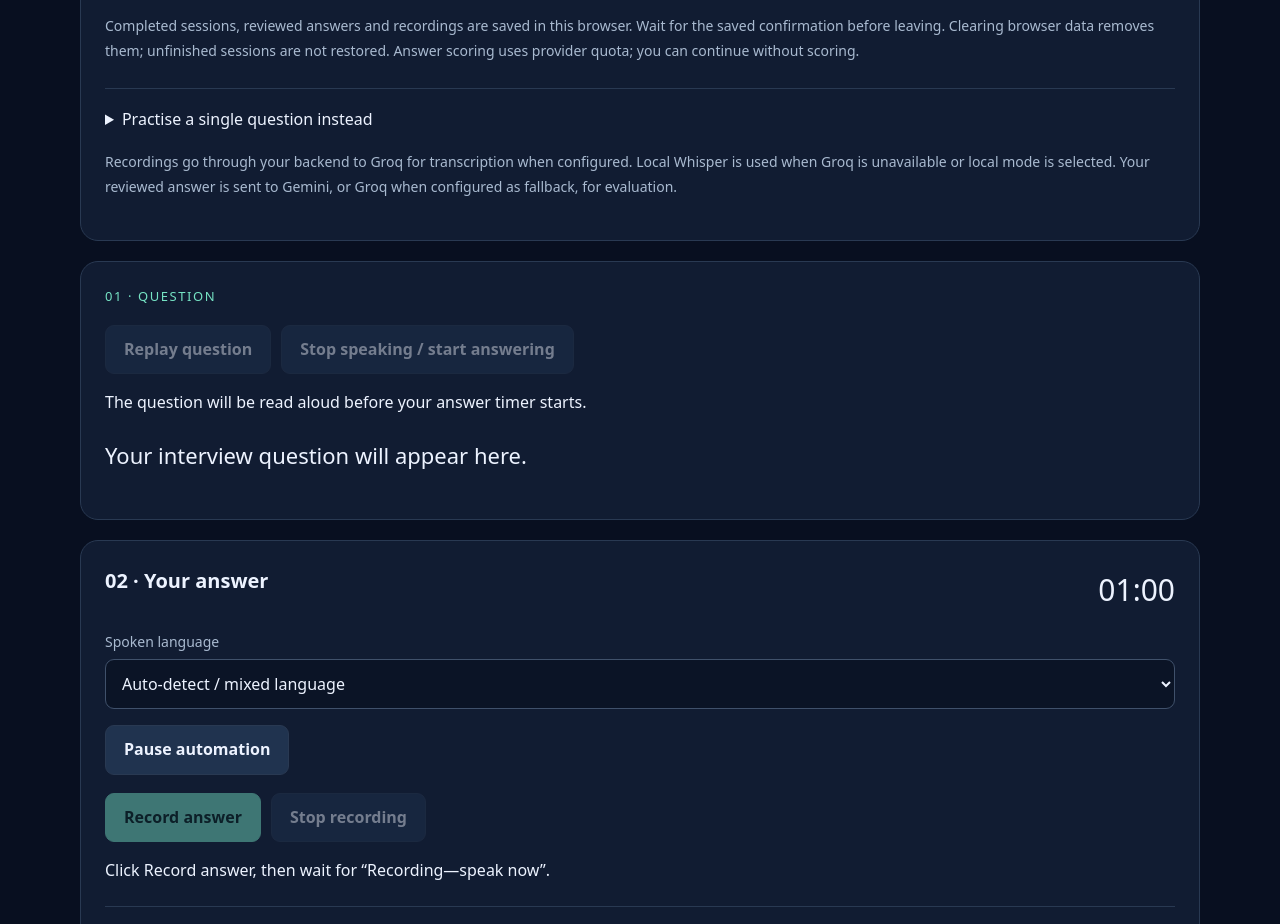
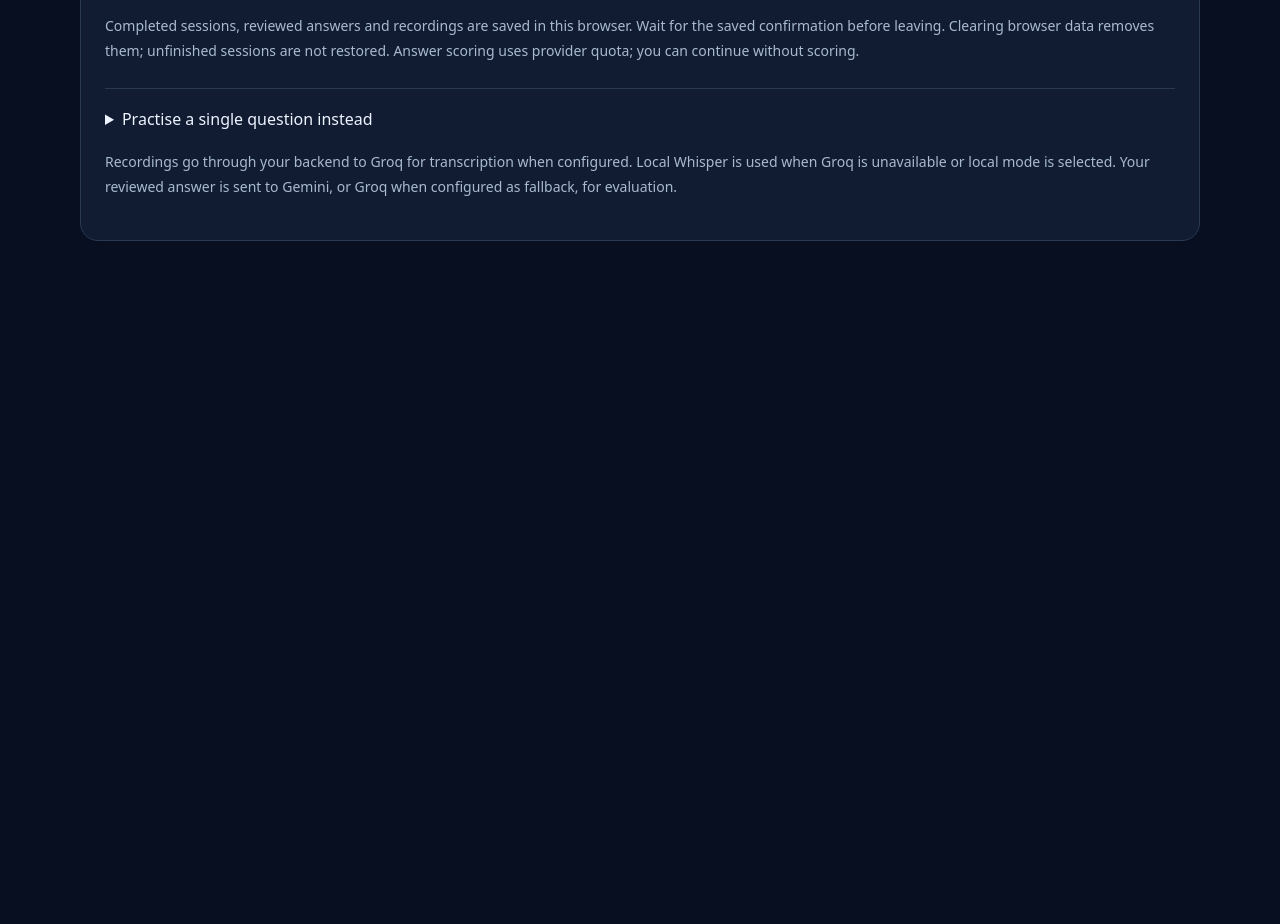
Before and after one commit to Dakshver12/Hypersense-AI, a plain HTML site: page index.html in a window 1280 px wide. Shown: the part 2334-3258 px from the top of the page. After the commit the page ends 2631 px from the top, so only its background shows below. Drawn offline with Linux system fonts and the light colour scheme.

Commit message:
Separate setup, camera check, interview, results, and history views

```diff
--- a/index.html
+++ b/index.html
@@ -5,7 +5,7 @@
 
 .resume-setup{border:1px solid var(--line);border-radius:12px;margin:24px 0;padding:18px;min-width:0}.resume-setup legend{padding:0 8px;font-weight:650}.resume-setup p{margin:10px 0}
 .interview-delivery{border-top:1px solid var(--line);margin-top:28px;padding-top:20px}.interview-delivery li{margin-bottom:24px}.interview-delivery h5{font-size:16px;margin:16px 0 10px}.interview-delivery blockquote{margin:10px 0;padding:10px 16px;border-left:3px solid var(--accent);white-space:pre-wrap;overflow-wrap:anywhere}
-.session-camera{border:1px solid var(--line);border-radius:12px;padding:18px;margin:24px 0}.session-camera h3{margin:0}.session-camera .camera-preview{max-width:560px}.session-camera .row{flex-wrap:wrap}
+.session-camera{border:1px solid var(--line);border-radius:12px;padding:18px;margin:24px 0}.session-camera h3{margin:0}.session-camera .camera-preview{max-width:560px}.session-camera .row{flex-wrap:wrap}.setup-only{display:block}.interview-workspace,.history-workspace{display:none}.page-nav{display:flex;flex-wrap:wrap;gap:10px;margin:0 0 20px}
 .camera-preview{position:relative;background:#070d18;border:1px solid var(--line);border-radius:12px;overflow:hidden;margin-top:16px}
 .camera-preview video{width:100%;display:block;transform:scaleX(-1)}
 .camera-preview canvas{position:absolute;inset:0;width:100%;height:100%;transform:scaleX(-1);pointer-events:none}
@@ -60,7 +60,7 @@
 <p><small>Recordings go through your backend to Groq for transcription when configured. Local Whisper is used when Groq is unavailable or local mode is selected. Your reviewed answer is sent to Gemini, or Groq when configured as fallback, for evaluation.</small></p>
 </section>
 
-<div class="layout">
+<div class="layout interview-workspace" id="interview-workspace">
 <div><section class="card"><div class="eyebrow">01 · Question</div><div class="actions"><button id="replay-question" disabled>Replay question</button><button id="stop-speaking" disabled>Stop speaking / start answering</button></div>
 <p id="speech-status" role="status">The question will be read aloud before your answer timer starts.</p>
 <p id="question">Your interview question will appear here.</p><small id="context"></small></section>
@@ -1248,15 +1248,24 @@ $('retry-session-save').onclick=()=>{if(sessionSavePending&&!busy&&!recording&&!
 function showCameraCheck(){
     if(interviewSession?.active)pauseAutomation('Camera check open. Return to the interview to continue manually.');
     if(location.pathname!=='/camera-check')history.pushState({},'','/camera-check');
-    $('interview-page').hidden=true;$('interview-intro').hidden=true;$('results-page').hidden=true;
+    $('interview-page').hidden=true;$('interview-intro').hidden=true;$('results-page').hidden=true;setWorkspace('setup');
     $('camera-check-page').hidden=false;document.title='HyperSense AI · Camera check';
     refresh();$('camera-check-title').focus();window.scrollTo({top:0,behavior:'smooth'});
+}
+function setWorkspace(space){
+    const setup=$('session-setup');
+    const interview=$('interview-workspace');
+    const history=[...(document.querySelectorAll?.('section.card')||[])].find(x=>x.querySelector('h2')?.textContent.trim()==='Saved interview sessions');
+    if(setup?.style)setup.style.display=space==='setup'?'block':'none';
+    if(interview?.style)interview.style.display=space==='interview'?'block':'none';
+    if(history)history.style.display=space==='history'?'block':'none';
 }
 function setPageView(results){
     $('camera-check-page').hidden=true;
     $('interview-page').hidden=results;
     $('interview-intro').hidden=results;
     $('results-page').hidden=!results;
+    setWorkspace(results?'history':'setup');
     document.title=results?'HyperSense AI · Interview results':'HyperSense AI · Interview practice';
 }
 function showResultsPage(id){
@@ -1268,7 +1277,7 @@ function showResultsPage(id){
 function showInterviewPage(){
     $('session-report').querySelectorAll('audio').forEach(player=>player.pause());
     if(location.pathname!=='/interview'||location.search)history.pushState({},'','/interview');
-    setPageView(false);message('Set up another interview or open a saved session below.');
+    setPageView(false);setWorkspace('interview');message('Interview workspace ready.');
     $('session-title').scrollIntoView({behavior:'smooth',block:'start'});
 }
 $('back-to-interview').onclick=showInterviewPage;
```
